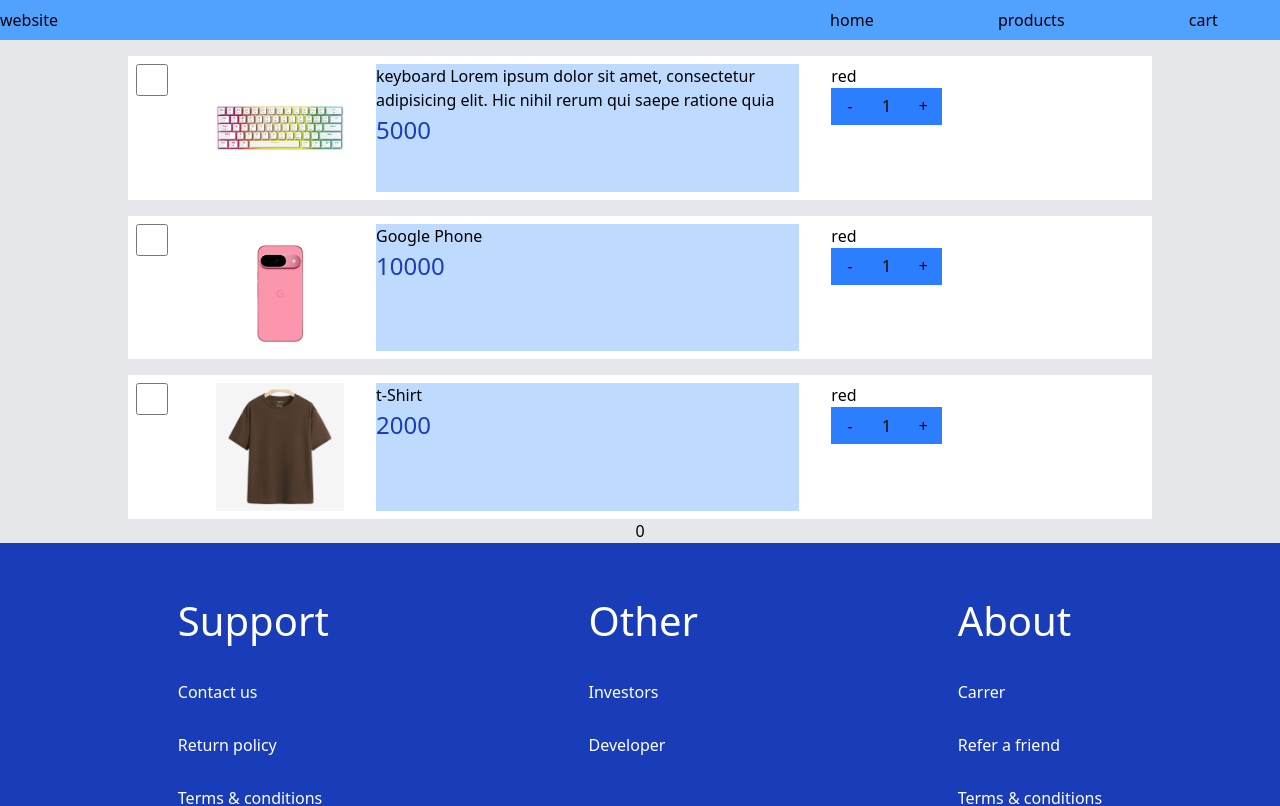
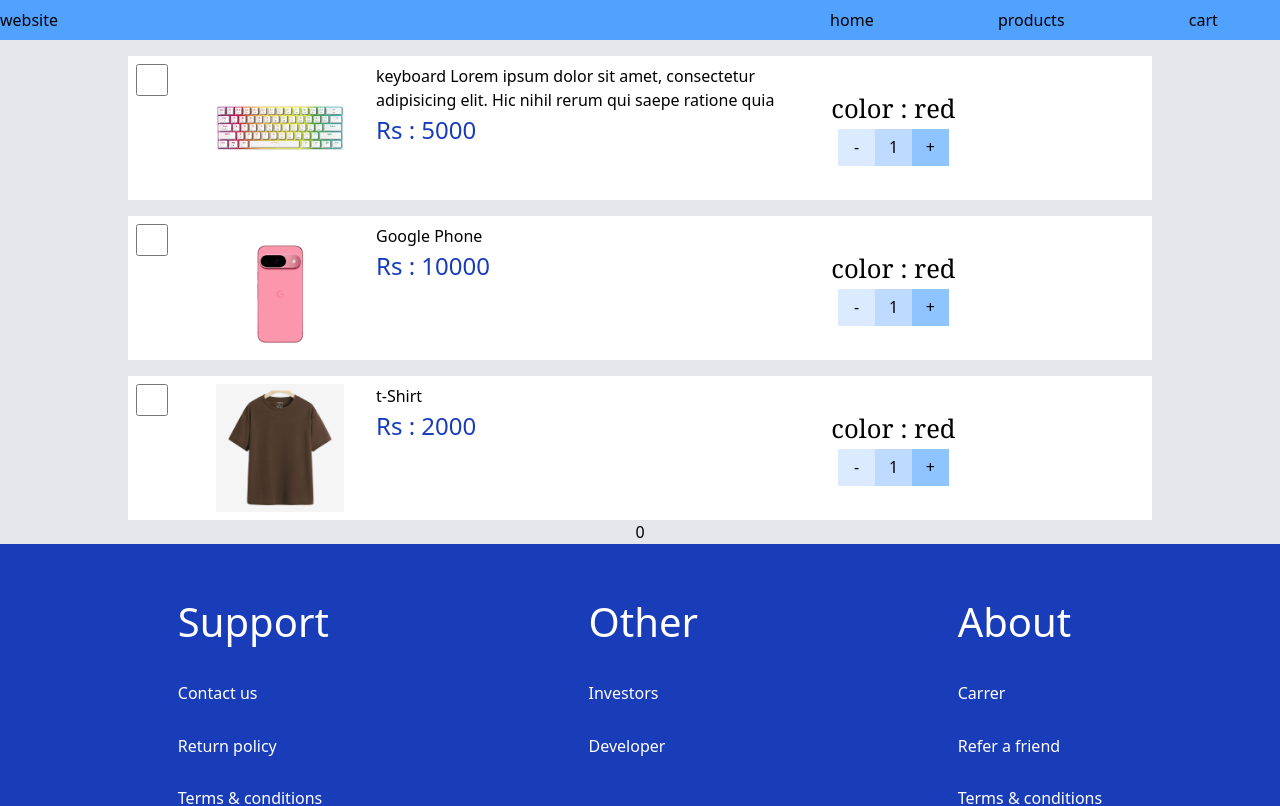
Before and after one commit to NiSHAN808/react-e-commerce, a React (Vite) app: page /cart in a window 1280 px wide. Shown: the top 806 px of the page. Built offline with nearby package versions, Linux system fonts and the light colour scheme.

Commit message:
cart design chnaged

```diff
--- a/public/pages/CartPage.jsx
+++ b/public/pages/CartPage.jsx
@@ -18,18 +18,18 @@ function Item(props) {
 
         <div className="bg-white inline-flex w-[80vw] p-[0.5rem] w-[10rem] mt-[1rem]">
             <input className="h-[2rem] w-[2rem] mr-[3rem]" onClick={cartItemSeletec} type="checkbox"></input>
-            <img src={props.image} className="w-[10vw] inline-block" />
-            <div className="inline-block w-[42%] bg-blue-200 ml-[2rem]">
+            <img src={props.image} className="w-[10vw] h-[10vw] inline-block" />
+            <div className="inline-block w-[42%] ml-[2rem]">
                 <h3 > {props.name}</h3>
-                <h3 className="text-[1.5rem] text-blue-800"> {props.price}</h3>
+                <h3 className="text-[1.5rem] text-blue-800"> Rs : {props.price}</h3>
 
             </div>
-            <div className="inline-block ml-[2rem]">
-                <h3> {props.color}</h3>
+            <div className="inline-flex h-auto  flex-col  justify-center items-center  ml-[2rem]">
+                <h3 className="text-[1.6rem] font-serif"> color :  {props.color}</h3>
                 <div className="flex">
-                        <button className="bg-blue-500   h-[2.3rem] w-[2.3rem]" onClick={handleQuantityDecrease} >-</button>
-                        <div contenteditable="true" className="bg-blue-500 inline-flex  h-[2.3rem] w-[2.3rem]  justify-center items-center" >{quantity}</div>
-                        <button className="bg-blue-500 inline-block  h-[2.3rem] w-[2.3rem]" onClick={handleQuantityIncrease}>+</button>
+                        <button className="bg-blue-100   h-[2.3rem] w-[2.3rem]" onClick={handleQuantityDecrease} >-</button>
+                        <div contenteditable="true" className="bg-blue-200 inline-flex  h-[2.3rem] w-[2.3rem]  justify-center items-center" >{quantity}</div>
+                        <button className="bg-blue-300 inline-block  h-[2.3rem] w-[2.3rem]" onClick={handleQuantityIncrease}>+</button>
                     </div>
 
             </div>
```
